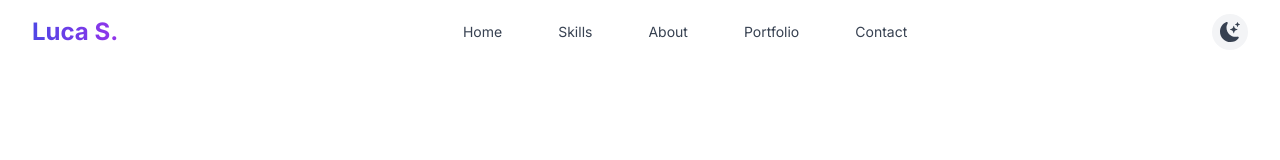
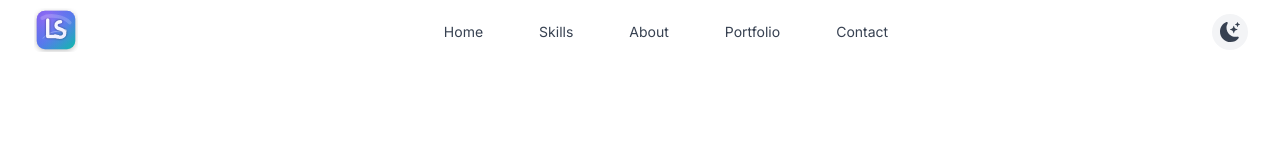
Before and after one commit to Quantumminded/my-portfolio, a Next.js app: page / in a window 1280 px wide. Shown: the top 160 px of the page. Built offline with nearby package versions, Linux system fonts and the light colour scheme.

Commit message:
new logo on navbar

```diff
--- a/components/Navbar.jsx
+++ b/components/Navbar.jsx
@@ -4,6 +4,7 @@ import React, { useEffect, useState } from "react";
 import { motion, AnimatePresence } from "framer-motion";
 import { BsFillMoonStarsFill, BsSun } from "react-icons/bs";
 import { FaBars, FaTimes } from "react-icons/fa";
+import Image from "next/image";
 
 const navLinks = [
   { href: "#home", label: "Home" },
@@ -39,11 +40,18 @@ const Navbar = ({ darkMode, setDarkMode }) => {
       <div className="max-w-7xl mx-auto px-4 sm:px-6 lg:px-8">
         <div className="flex items-center justify-between h-16">
           {/* Logo */}
-          <motion.div
-            whileHover={{ scale: 1.05 }}
-            className="flex-shrink-0 font-bold text-2xl bg-gradient-to-r from-indigo-600 to-purple-600 bg-clip-text text-transparent"
-          >
-            Luca S.
+          <motion.div whileHover={{ scale: 1.03 }} className="flex-shrink-0">
+            <Link href="#home" aria-label="Home" className="group">
+              <span className="relative inline-flex items-center justify-center w-12 h-12 rounded-xl bg-white dark:bg-gray-900 overflow-hidden">
+                <Image
+                  src="/brand-logo.svg"
+                  alt="Luca Stringhetti logo"
+                  width={44}
+                  height={44}
+                  priority
+                />
+              </span>
+            </Link>
           </motion.div>
 
           {/* Desktop Navigation */}
```
Also changed, not shown: public/brand-logo.svg (added).
